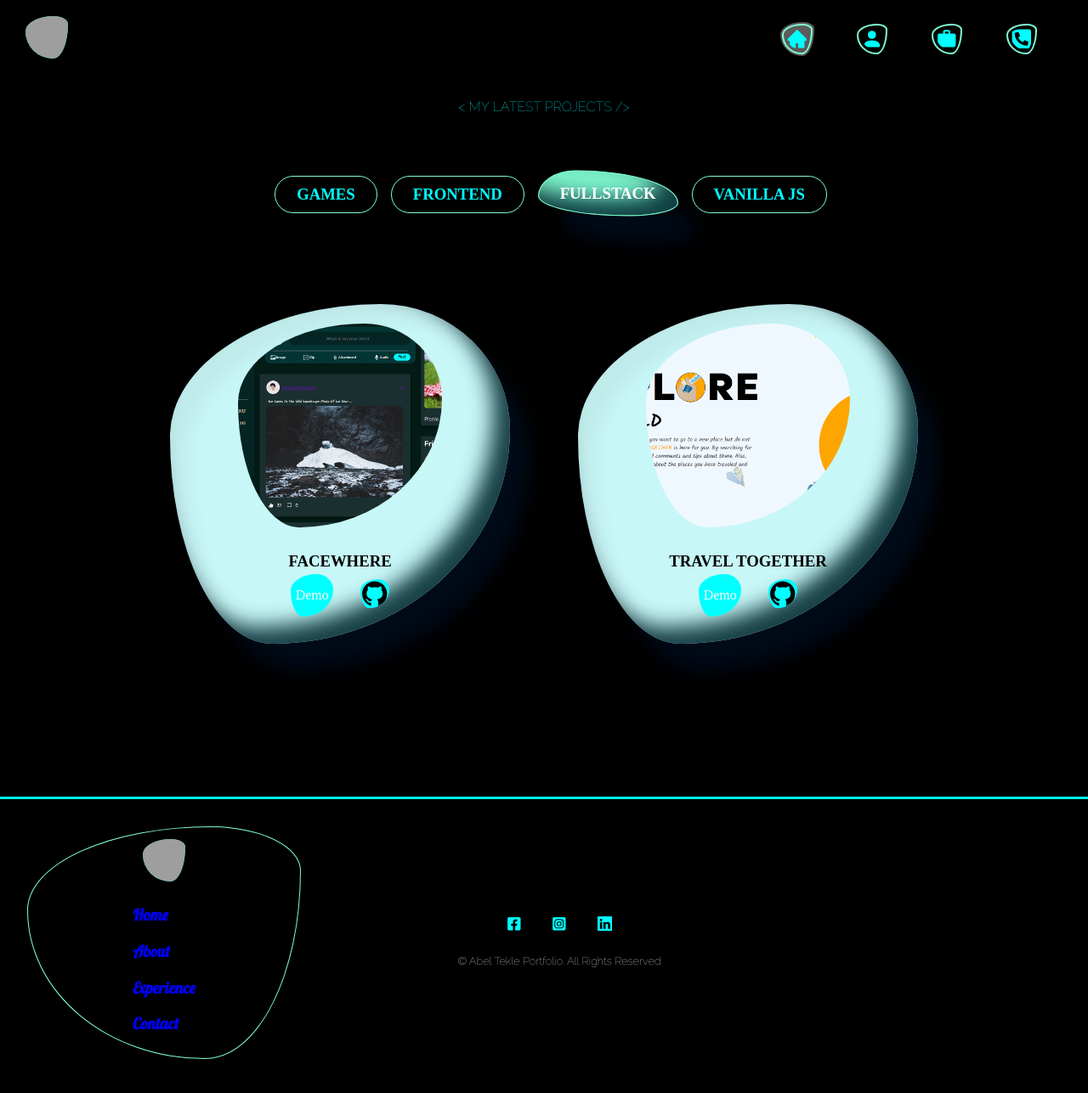
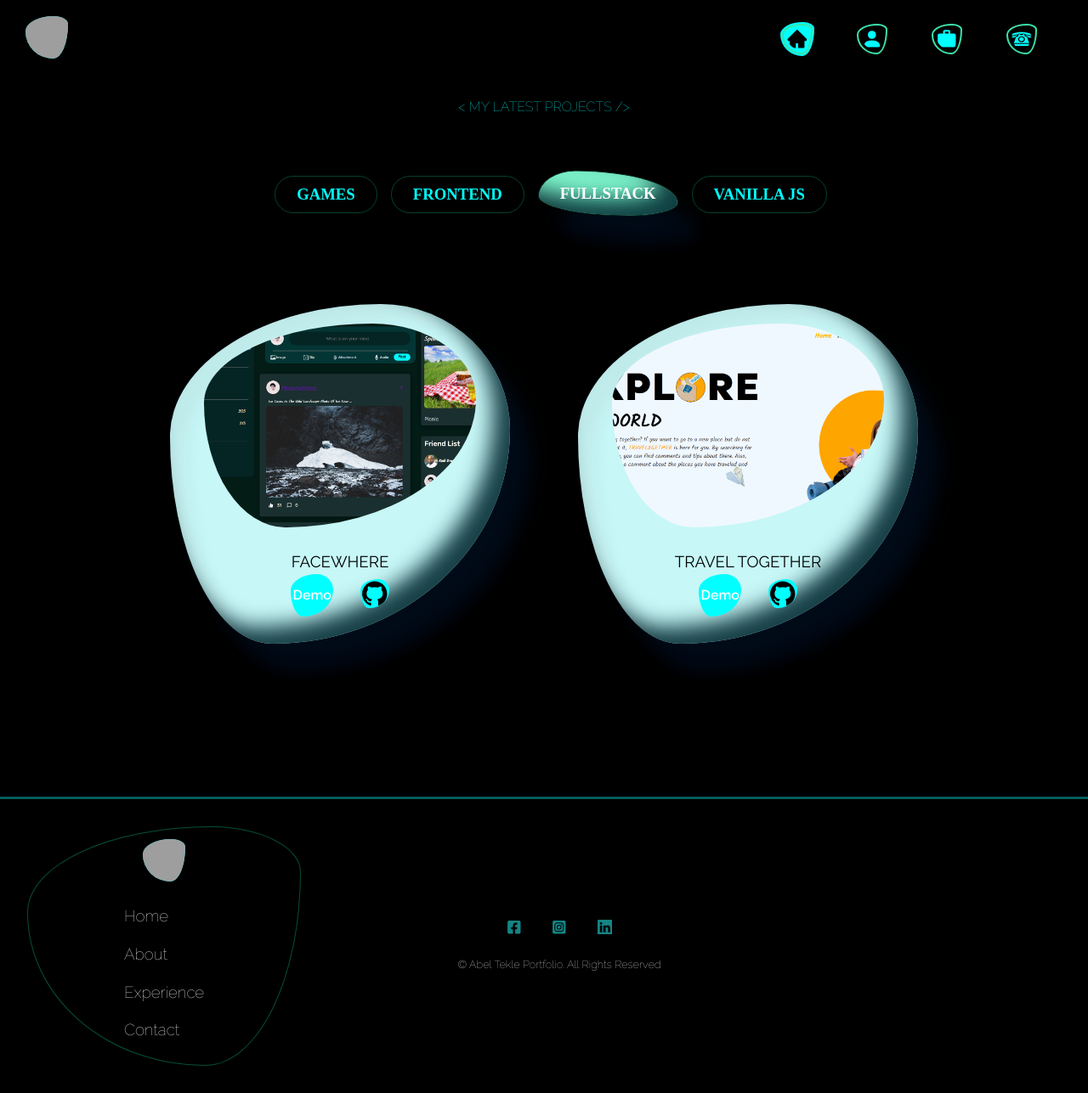
Before and after one commit to Abimills/Personal-Portofilio, a React (Create React App) app in the folder client/my-portofilio/: page /work in a window 1280 px wide. Shown: the whole page at 85% size. Built offline with nearby package versions, Linux system fonts and the light colour scheme; grey boxes are pictures that could not be loaded; a web font is replaced by a local one.

Commit message:
added some styling

```diff
--- a/client/my-portofilio/src/Components/Footer/footer.css
+++ b/client/my-portofilio/src/Components/Footer/footer.css
@@ -8,7 +8,7 @@
       align-items: center;
       margin-top: 1rem;
       gap:1rem;
-      border-top: 3px solid aqua;
+      border-top: 3px solid rgb(6, 93, 93);
 }
 .footer-container h1{
       text-transform: lowercase;
@@ -22,9 +22,21 @@
       padding: 10px;
 }
 .pages-container h3{
-      font-family: 'Lobster', cursive;
+      font-family: 'Raleway', sans-serif;
 
-cursor: pointer;
+      cursor: pointer;
+      transition: 0.7s ease-in-out;
+      border: 1px solid transparent;
+      padding: 1px 15px;
+      width: max-content;
+}
+.pages-container h3:hover{
+      border: 1px solid aqua;
+      border-radius: 20px;
+      text-align: center;
+      transition: 0.7s ease-in-out;
+      transition: 0.7s ease-in-out;
+
 }
 .social-media-icons{
       display: flex;
@@ -33,7 +45,7 @@ cursor: pointer;
       /* margin-left: 4rem; */
 }
 .social-media-icons *{
-      color:aqua;
+      color:rgb(21, 132, 132);
       padding: 5px;
       font-size: 1.1rem;
 }
@@ -87,10 +99,14 @@ border-radius: 50%;
       display: flex;
       align-items: center;
       flex-direction: column;
-      border: 1px solid aquamarine;
+      border: 1px solid rgb(6, 79, 55);
       margin: 2rem;
       padding: 10px;
 border-radius: 67% 33% 35% 65% / 36% 19% 81% 64% ;
+}
+.circle-text-container *{
+color:white;
+font-weight: 100;
 }
  .copy-right-icons-container{
             width: 40%;
--- a/client/my-portofilio/src/Components/Navbar/Navbar.jsx
+++ b/client/my-portofilio/src/Components/Navbar/Navbar.jsx
@@ -5,7 +5,7 @@ import { Link } from "react-router-dom";
 import { AiFillHome } from "react-icons/ai";
 import { BsFillPersonFill } from "react-icons/bs";
 import { MdOutlineWork } from "react-icons/md";
-import { FaPhoneSquareAlt } from "react-icons/fa";
+import { GiRotaryPhone } from "react-icons/gi";
 import { GiHamburgerMenu } from "react-icons/gi";
 import { IoCloseCircle } from "react-icons/io5";
 
@@ -90,7 +90,7 @@ const Navbar = () => {
               }`}
               onClick={() => setActiveBar("contact")}
             >
-              <FaPhoneSquareAlt onClick={() => setOpenBar(false)} />
+              <GiRotaryPhone onClick={() => setOpenBar(false)} />
             </div>
           </Link>
         </div>
--- a/client/my-portofilio/src/Components/Navbar/navbar.css
+++ b/client/my-portofilio/src/Components/Navbar/navbar.css
@@ -53,7 +53,7 @@ border:transparent;
 .nav-item * {
       font-size: 1.6rem;
       margin:0 auto;
-      border:2px solid aquamarine;
+      border:2px solid rgb(59, 225, 170);
       border-radius: 67% 33% 35% 65% / 36% 19% 81% 64% ;
       padding: 3px;
       color:aqua;
@@ -61,8 +61,12 @@ border:transparent;
 
 .active-nav{
       transition: 0.5s;
-      background-color: rgb(92, 92, 92);
+      background-color: aqua;
       border-radius: 67% 33% 35% 65% / 36% 19% 81% 64% ;
+}
+.active-nav *{
+      color:black;
+
 }
 
 
--- a/client/my-portofilio/src/Components/Projects/Projects.jsx
+++ b/client/my-portofilio/src/Components/Projects/Projects.jsx
@@ -23,72 +23,65 @@ const projectsData = [
     name: "Vacation",
     imageSrc: vacation1,
     category: "frontend",
-    demoLink: "https://example.com/demo",
-    githubLink: "https://github.com/example/project4",
+    demoLink: "https://tourismab.netlify.app",
+    githubLink: "https://github.com/Abimills/tourism",
   },
   {
     name: "Restaurant",
     imageSrc: resourant2,
     category: "frontend",
-    demoLink: "https://example.com/demo",
-    githubLink: "https://github.com/example/project4",
+    demoLink: "https://restaurantab.netlify.app",
+    githubLink: "https://github.com/Abimills/restaurant/tree/main/restaurant",
   },
   {
     name: "Facewhere",
     imageSrc: facebook1,
     category: "fullstack",
-    demoLink: "https://example.com/demo",
-    githubLink: "https://github.com/example/project3",
+    demoLink: "https://socialb-hyf-final-project.netlify.app/",
+    githubLink:
+      "https://github.com/Abimills/React-Project-Socialb/tree/main/socialmedia",
+  },
+
+  {
+    name: "Ab Restaurant",
+    imageSrc: abres2,
+    category: "vanilla",
+    demoLink: "https://abimills.github.io/api/public/",
+    githubLink:
+      "https://github.com/Abimills/Abel-API-Week-3-Individual-Project",
+  },
+  {
+    name: "Ecommerce",
+    imageSrc: ecommerce1,
+    category: "frontend",
+    demoLink: "https://abel-hyf-week3-homework-deployed.netlify.app",
+    githubLink:
+      "https://github.com/Abimills/React-class40/tree/abel-react-week3-homework/week3/project/ecommerce",
+  },
+  {
+    name: "Travel Together",
+    imageSrc: trip3,
+    category: "fullstack",
+    demoLink: "https://c40-team-monday.herokuapp.com/",
+    githubLink:
+      "https://github.com/Abimills/HackYourFuture-Final-Group-Fullstack-Project",
+  },
+  {
+    name: "Clothes Ecommerce",
+    imageSrc: clothes,
+    category: "frontend",
+    demoLink: "https://e-commereceapp.netlify.app",
+    githubLink: "https://github.com/Abimills/cloth-ecommerce",
   },
   {
     name: "Quiz App",
     imageSrc: quiz1,
     category: "game",
-    demoLink: "https://example.com/demo",
-    githubLink: "https://github.com/example/ecommerce",
+    demoLink: "https://abimills.github.io/quiz/",
+    githubLink: "https://github.com/Maher-Reven/browser-quiz-project-starter",
   },
-  {
-    name: "Ab Restaurant",
-    imageSrc: abres2,
-    category: "vanilla",
-    demoLink: "https://example.com/demo",
-    githubLink: "https://github.com/example/ecommerce",
-  },
-  {
-    name: "Ecommerce",
-    imageSrc: ecommerce1,
-    category: "frontend",
-    demoLink: "https://example.com/demo",
-    githubLink: "https://github.com/example/ecommerce",
-  },
-  {
-    name: "Travel Together",
-    imageSrc: trip3,
-    category: "fullstack",
-    demoLink: "https://example.com/demo",
-    githubLink: "https://github.com/example/project2",
-  },
-  {
-    name: "Food Menu",
-    imageSrc: food2,
-    category: "frontend",
-    demoLink: "https://example.com/demo",
-    githubLink: "https://github.com/example/project2",
-  },
-  {
-    name: "Clothes Ecommerce",
-    imageSrc: clothes,
-    category: "frontend",
-    demoLink: "https://example.com/demo",
-    githubLink: "https://github.com/example/project2",
-  },
-  {
-    name: "Cocktail",
-    imageSrc: cocktail,
-    category: "frontend",
-    demoLink: "https://example.com/demo",
-    githubLink: "https://github.com/example/project2",
-  },
+
+
 ];
 
 const Projects = () => {
@@ -146,10 +139,15 @@ const Projects = () => {
                   <img src={imageSrc} alt={name} />
                   <h3 className="project-name">{name}</h3>
                   <div className="demo-github-container">
-                    <a href={demoLink} className="demo-link">
+                    <a
+                      href={demoLink}
+                      className="demo-link"
+                      target="_blank"
+                      rel="noreferrer"
+                    >
                       demo
                     </a>
-                    <a href={githubLink}>
+                    <a href={githubLink} target="_blank" rel="noreferrer">
                       <AiFillGithub className="github-project" />
                     </a>
                   </div>
--- a/client/my-portofilio/src/Pages/Home/home.css
+++ b/client/my-portofilio/src/Pages/Home/home.css
@@ -279,12 +279,15 @@ margin-bottom: 8rem;
       justify-content: center;
       transition: 0.5s ease-in-out;
       border-radius: 62% 38% 70% 30% / 39% 37% 63% 61% ;
+      font-family: 'Raleway', sans-serif;
+      font-weight: 600;
+
 }
 .individual-project:hover{
      border-radius: 50%;;
 }
 .individual-project img {
-      width: 60%;
+      width: 80%;
       height: 60%;
       object-fit: cover;
       border-radius: 62% 38% 70% 30% / 39% 37% 63% 61% ;
@@ -295,12 +298,15 @@ margin-bottom: 8rem;
  .individual-project:hover img {
       border-radius: 54% 46% 28% 72% / 51% 42% 58% 49% ;
 }
+
+
 .project-name{
       color:black;
       margin-bottom: -1rem;
       /* margin-top: -1rem; */
       padding: 10px;
       padding: 10px;
+      font-weight: 400;
       text-transform: uppercase;
 }
 .demo-github-container{
@@ -388,14 +394,19 @@ border-radius: 40px;
     text-align: center;
       background-color: transparent;
       color:aqua;
-      border:1.2px solid aquamarine;
+      border:1.2px solid rgb(6, 65, 45);
+}
+.passive-cat:hover{
+      border:1.2px solid aqua;
+
+
 }
 
 .active-cat{
       transition: 0.5s ease-in-out;
 background-color: aquamarine;
   text-transform: uppercase;
-  border:1px solid aquamarine;
+  border:1px solid rgb(2, 30, 20);
          animation: float 3s ease-in-out infinite;
 
       padding: 15px 25px;
@@ -564,14 +575,7 @@ animation: float 3s ease-in-out infinite;
 }
 
 
-@keyframes typing {
-  from {
-    width: 0; /* start with zero width */
-  }
-  to {
-    width: 104%; /* gradually increase width to 100% */
-  }
-}
+
 @keyframes cursor {
   from, to {
         background-color: transparent;
```
